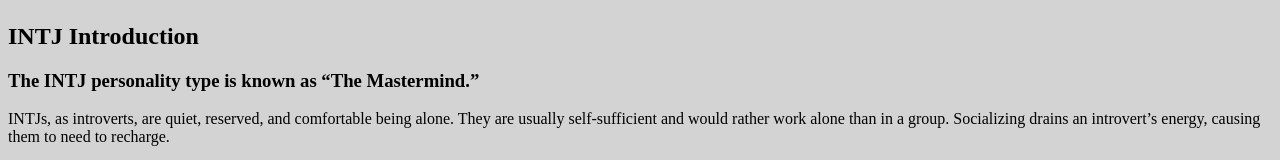
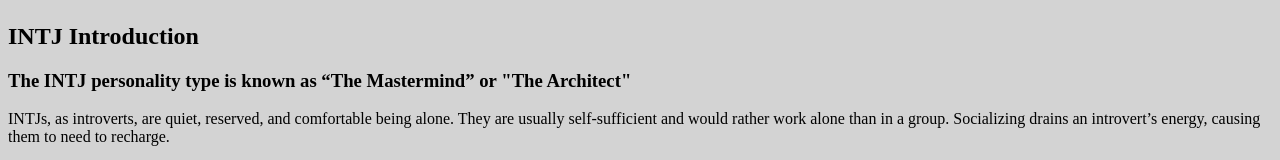
Before and after one commit to williamkimball/personalityPage, a plain HTML site: page index.html in a window 1280 px wide. Shown: the part 741-901 px from the top of the page. Drawn offline with Linux system fonts and the light colour scheme.

Commit message:
added The architect to intro

```diff
--- a/index.html
+++ b/index.html
@@ -15,7 +15,7 @@
         <img src="intj.png" alt="intj man with descriptors">
         <section id="Introduction">
             <h2>INTJ Introduction</h2>
-            <h3>The INTJ personality type is known as “The Mastermind.”</h3>
+            <h3>The INTJ personality type is known as “The Mastermind” or "The Architect"</h3>
             <p>
                 INTJs, as introverts, are quiet, reserved, and comfortable being alone. They are usually self-sufficient and would rather
                 work alone than in a group. Socializing drains an introvert’s energy, causing them to need to recharge.
```
